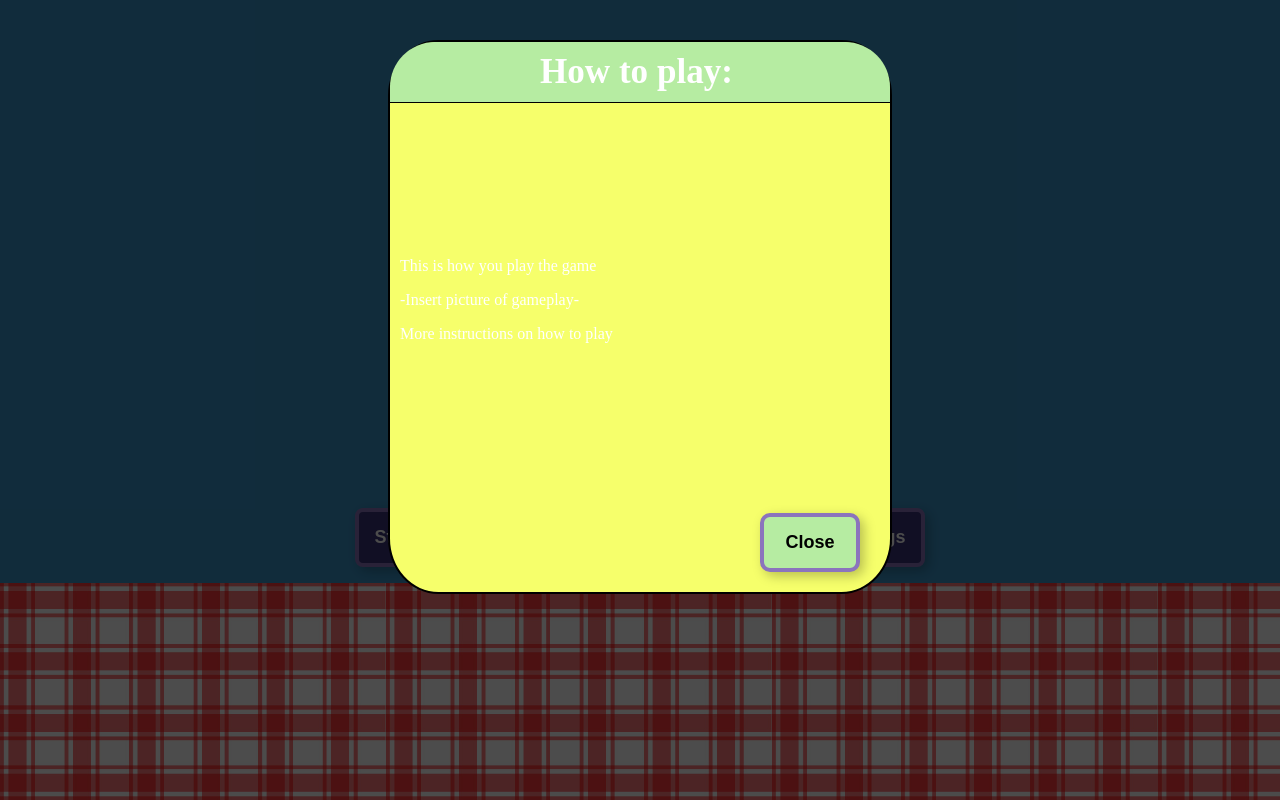
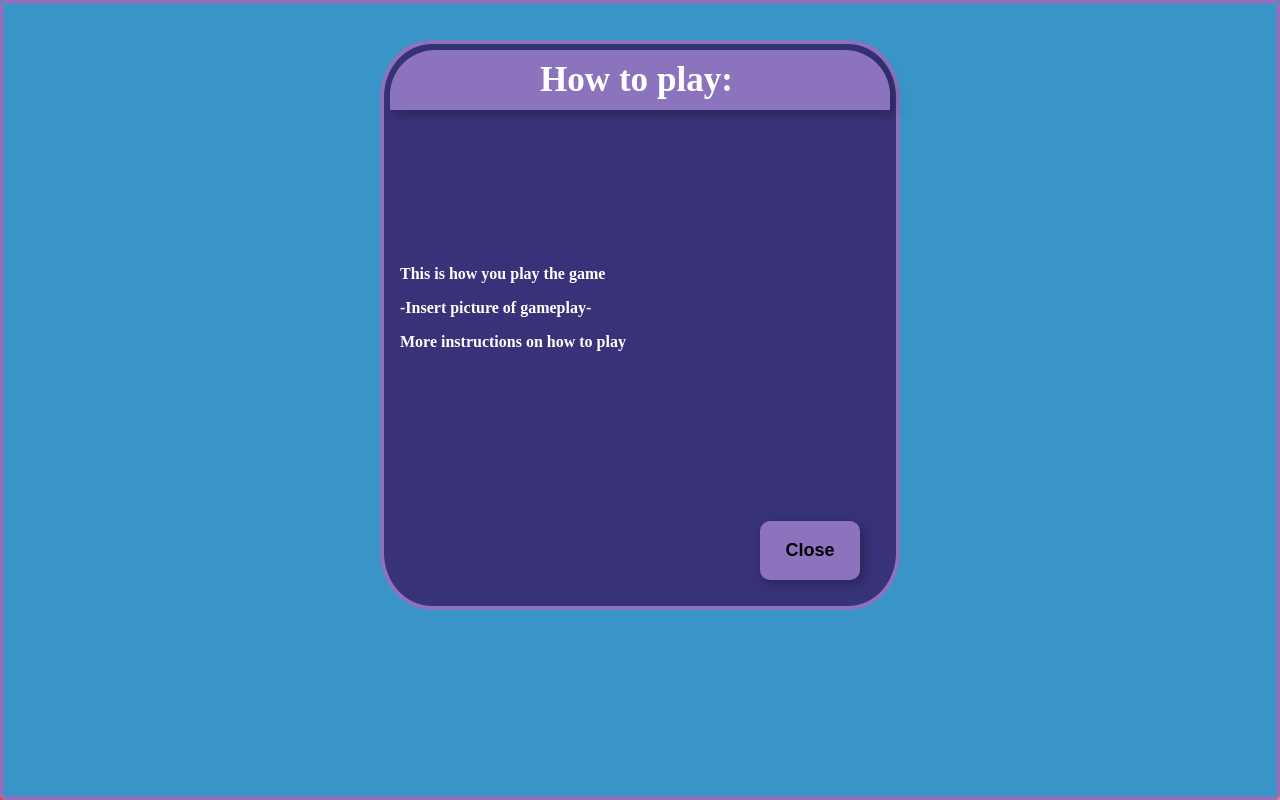
Before and after one commit to s-egge/final-project-team-4, a plain HTML site: page index.html in a window 1280 px wide. Both pictures are taken after a click on the button "Guide". Drawn offline with Linux system fonts and the light colour scheme.

Commit message:
Title-Changes
-Added a title image in place of the text
-Added floating animation to title

```diff
--- a/index.html
+++ b/index.html
@@ -12,7 +12,7 @@
 
         <main id="homepage">
             <div id="game-name">
-                <h1>Picnic Defender</h1>
+                <img id="picnic-img" src="./images/title.png" alt="Picnic Defender.">
             </div>
             <div id="picnic-div">
                 <img id="picnic-img" src="./images/basket_with_swatter.png" alt="Picnic basket with flyswatters behind it.">
--- a/style.css
+++ b/style.css
@@ -61,8 +61,29 @@ main#homepage{
 
 #game-name{
     align-self: center;
-    font-size: 30px;
-    text-decoration: underline;
+    padding: 12px;
+    margin-left: 16px;
+    /* For title animation functions below */
+    -webkit-animation: mover 2s infinite  alternate;
+    animation: mover 2s infinite  alternate;
+}
+/* Title Image animation */
+@-webkit-keyframes mover {
+    0% {
+      transform: translateY(0);
+    }
+    100% {
+      transform: translateY(-8px);
+    }
+}
+
+@keyframes mover {
+    0% {
+      transform: translateY(0);
+    }
+    100% {
+      transform: translateY(-8px);
+    }
 }
 
 #picnic-div{
@@ -155,7 +176,11 @@ button:hover{
     left: 0;
     right: 0;
     z-index: 1;
-    background-color: rgba(0, 0, 0, 0.70);
+    border: 4px solid;
+    border-color: #8B74BD;
+    border-radius: 5px;
+    padding: 6px;
+    background-color: #3994c8;
 }
 
 .modal-skeleton{
@@ -168,11 +193,20 @@ button:hover{
 }
 
 .modal-contents{
+
+  border-color: #8B74BD;
+  border-radius: 5px;
+  padding: 6px;
+  background-color: #383278;
+  font-weight: bold;
+
     width: 500px;
     height: 550px;
-    background-color: #F6FF6B;
-    border: 2px solid black;
+    background-color: #383278;;
+    border: 4px solid;
+    border-color: #8B74BD;
     border-radius: 10%;
+    padding: 6px;
     margin: 40px auto;
     display: flex;
     flex-direction: column;
@@ -184,13 +218,14 @@ button:hover{
 }
 
 .modal-header{
-    border-bottom: 1px solid black;
-    background-color: #b6eca2;
+    border: none;
+    background-color: #8B74BD;
     border-top-left-radius: 45px;
     border-top-right-radius: 45px;
     padding: 10px;
     padding-left: 30%;
     font-size: 30px;
+    box-shadow: 4px 4px 12px rgba(0, 0, 0, 0.25);
 
 }
 
@@ -202,7 +237,7 @@ button:hover{
 
 .close-modal-button{
     width: 20%;
-    background-color: #b6eca2;
+    background-color: #8B74BD;
     align-self: flex-end;
     margin-right: 30px;
     margin-bottom: 20px;
```
Also changed, not shown: images/title.png (added).
